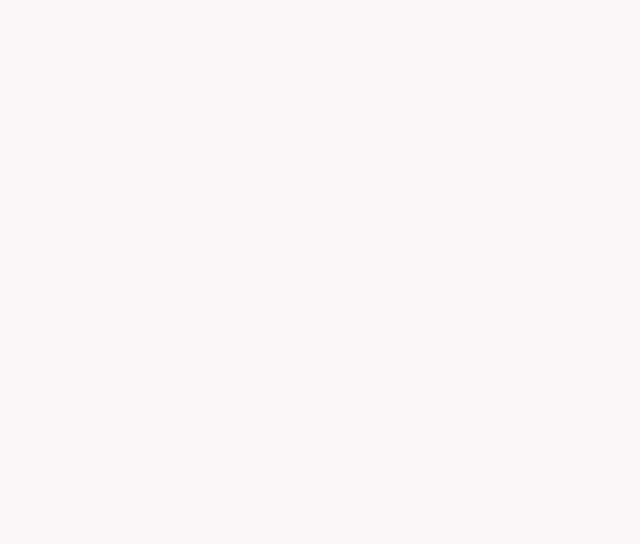
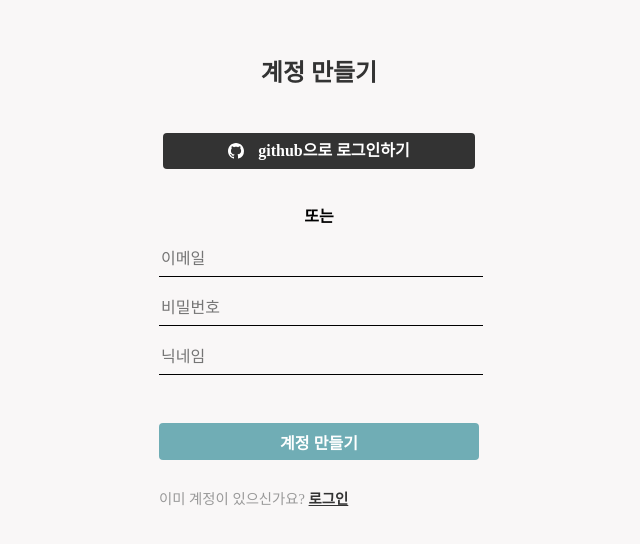
Before and after one commit to dltkr12311/donut-client-refactor, a React (Create React App) app: page /signup in a window 1280 px wide. Shown: the part 116-660 px from the top of the page, without its empty margins (321-961 px from the left). Built offline with nearby package versions, Linux system fonts and the light colour scheme.

Commit message:
modify intro

```diff
--- /dev/null
+++ b/src/Components/Auth/AuthForm.js
@@ -0,0 +1,151 @@
+import React from "react";
+import styled from "styled-components";
+import { Link } from 'react-router-dom';
+import Button from '../Common/Button';
+import { GoMarkGithub } from "react-icons/go";
+import ResponsiveWrapper from "../Common/ResponsiveWrapper";
+
+
+const Wrppaer = styled.div`
+  h3 {
+    margin: 0;
+    color: #333;
+    font-weight:bold;
+    font-size:1.5rem;
+    margin-bottom: 3rem;
+  }
+  display:flex;
+  flex-direction:column;
+  justify-content:center;
+  align-items:center;
+  p {
+    margin: 10% 0 2% 0;
+  }
+  form {
+    width:80%;
+  }
+  .sns-login {
+    display:flex;
+    flex-direction:column;
+    align-items:center;
+    width:100%;
+  }
+  .no-login {
+    margin: 0 auto;
+    width:80%;
+    color:#999
+  }
+  .footer {
+    margin: 0 auto;
+    width:80%;
+    font-weight:bold;
+  }
+`;
+const StyledButton = styled.div`
+  display:flex;
+  justify-content:center;
+  align-items: center;
+  width:70%;
+  height:3.5vh;
+  border: none;
+  border-radius: 4px;
+  font-size:1rem;
+  font-weight:bold;
+  padding: 0.25rem 1rem;
+  color:white;
+  outline:none;
+  cursor: pointer;
+  background:#333;
+  &:hover {
+  background:#111;
+  }
+  .git-icon {
+    margin-right:5%
+  }
+`;
+
+const StyledInput = styled.input`
+ display:flex;
+ justify-content:center;
+ align-items: center;
+ width:100%;
+  margin: 5% 0;
+  background: #f9f7f7;
+  font-size: 1rem;
+  border: none;
+  border-bottom: 1px solid #000;
+  padding-bottom: 0.5rem;
+  outline:none;
+
+
+  &:focus {
+    color:#333;
+    border-bottom:1px solid  blue;
+  }
+  & + & {
+      margin-top: 1.3rem;
+  }
+`;
+
+const Footer = styled.div`
+  width:100%;
+  display:flex;
+  justify-content:flex-start;
+  margin-top: 2rem;
+  text-align:left;
+  font-size:0.9rem;
+  a {
+
+    color:#333;
+    text-decoration:underline;
+  }
+  &hover {
+    color:blue
+  }
+  .p {
+    margin-right:2%
+  }
+`;
+const ButtonWithMarginTop = styled(Button)`
+  margin-top:2rem;
+`;
+const textMap = {
+  login: '로그인',
+  register: '계정 만들기'
+};
+
+const AuthForm = ({ type }) => {
+  const text = textMap[type];
+  return (
+    <ResponsiveWrapper>
+      <Wrppaer >
+        <h3>{text}</h3>
+        <div className='sns-login'>
+          <StyledButton ><GoMarkGithub className='git-icon' />github으로 로그인하기</StyledButton>
+          <p style={{ fontWeight: 'bold' }}>또는</p>
+        </div>
+        <form >
+          <StyledInput autoComplete='useremail' name='useremail' placeholder='이메일' ></StyledInput>
+          <StyledInput autoComplete='password' name='password' placeholder='비밀번호' type='password'></StyledInput>
+          {type === 'register' && (
+            <StyledInput autoComplete='useremail' name='useremail' placeholder='이메일' ></StyledInput>,
+            <StyledInput autoComplete='password' name='password' placeholder='비밀번호' type='password'></StyledInput>,
+            <StyledInput autoComplete='password' name='password' placeholder='비밀번호확인' type='password'></StyledInput>,
+            <StyledInput autoComplete='address' name='address' placeholder='주소'></StyledInput>,
+            <StyledInput autoComplete='nickname' name='nickname' placeholder='닉네임'></StyledInput>
+          )}
+          <ButtonWithMarginTop cyan FullWidth>
+            {text}
+          </ButtonWithMarginTop>
+        </form>
+        <Footer>
+          {type === 'login' ?
+            (<p className='no-login'>아직 계정이 없으신가요? <Link to='/signup' className='footer' >회원가입</Link></p>)
+            : (<p className='no-login'>이미 계정이 있으신가요?  <Link to='/signin' className='footer'>로그인</Link></p>)}
+        </Footer>
+      </Wrppaer >
+    </ ResponsiveWrapper>
+  );
+};
+
+export default AuthForm;
--- /dev/null
+++ b/src/Components/Auth/AuthTemplate.js
@@ -0,0 +1,50 @@
+import React from "react";
+import styled from "styled-components";
+import ResponsiveWrapper from "../Common/ResponsiveWrapper";
+
+const Wrapper = styled.div`
+  @media screen and (max-width: 950px) {
+    max-width: 760px;
+    background-color: blue;
+    width:100vw;
+    height:100vh
+  }
+
+`;
+
+
+const AutoTemplateBlock = styled.div`
+  position:absolute;
+  left:0;
+  top:0;
+  bottom:0;
+  right:0;
+  display:flex;
+  flex-direction: column;
+  justify-content: center;
+  align-items: center;
+
+`;
+
+/* 흰색박스 */
+const WhiteBox = styled.div`
+  padding: 2rem;
+  width: 35%;
+`;
+
+
+const AuthTemplate = ({ children }) => {
+    return (
+        <ResponsiveWrapper>
+            <Wrapper>
+                <AutoTemplateBlock>
+                    <WhiteBox>
+                        {children}
+                    </WhiteBox>
+                </AutoTemplateBlock>
+            </Wrapper>
+        </ResponsiveWrapper>
+    );
+};
+
+export default AuthTemplate;
--- /dev/null
+++ b/src/Components/Common/Button.js
@@ -0,0 +1,40 @@
+import React from "react";
+import styled, { css } from "styled-components";
+
+const StyleButtom = styled.button`
+  border: none;
+  width:100%;
+  height:4.7vh;
+  border-radius: 4px;
+  font-size:1rem;
+  font-weight:bold;
+  padding: 0.25rem 1rem;
+  color:white;
+  outline:none;
+  cursor: pointer;
+  background:#70adb5;
+  &:hover {
+      background:purple;
+  }
+  ${props =>
+    props.fullWidth &&
+    css`
+      padding-top: 0.75rem;
+      padding-bottom: 0.75rem;
+      width:100%;
+      font-size: 1.125rem;
+    `}
+    ${props =>
+    props.cyan &&
+    css`
+        background: #70adb5;
+        &:hover {
+            background: #709fb0;
+        }
+      `
+  }
+`;
+
+const Button = props => <StyleButtom {...props} />;
+
+export default Button;
--- a/src/Components/Common/Router.js
+++ b/src/Components/Common/Router.js
@@ -3,6 +3,9 @@ import { BrowserRouter as Router, Route, Switch, Redirect } from "react-router-d
 import IntroPage from "../../Pages/IntroPage";
 import ActivityPage from "../../Pages/ActivityPage";
 import MyListPage from "../../Pages/MyListPage";
+import LocatePage from "../../Pages/LocatePage";
+import LoginPage from "../../Pages/LoginPage";
+import RegisterPage from "../../Pages/RegisterPage";
 
 export default () => (
   <Router>
@@ -10,11 +13,11 @@ export default () => (
       <Switch>
         <Route path="/" exact component={ActivityPage} />
         <Route path="/intro" component={IntroPage} />
-        <Route path="/signin" />
-        <Route path="/signup" />
+        <Route path="/signin" component={LoginPage} />
+        <Route path="/signup" component={RegisterPage} />
         <Route path="/mylist" component={MyListPage} />
         <Route path="/mypage" />
-        <Route path="/locate" />
+        <Route path="/locate" component={LocatePage} />
         <Route path="/write" />
         <Redirect from="*" to="/" />
       </Switch>
--- /dev/null
+++ b/src/Components/Intro/Intro.js
@@ -0,0 +1,70 @@
+import React from "react";
+import styled from "styled-components";
+import ResponsiveWrapper from "../Common/ResponsiveWrapper";
+import { Link } from 'react-router-dom';
+
+const Wrapper = styled.div`
+  width: 70%;
+  height: 80vh;
+  margin: 0 auto;
+  margin-top:5%;
+  display:flex;
+  flex-direction:column;
+  align-items:center;
+
+  a {
+    display:block;
+    color: #fff
+  }
+`;
+
+const Button = styled.button`
+  width: 55%;
+  height:5vh;
+  margin-bottom: 3%;
+  margin-top:5%;
+  justify-content:flex-start;
+  background-color:#70adb5;
+  border:none;
+  color:#fff;
+  cursor: pointer;
+  outline:none;
+  font-size:1rem;
+  border-radius:5px;
+  font-weight:bold;
+  &:last-child{
+    margin-top:0;
+    margin-bottom: 7%;
+  }
+  &:active,
+  &:focus{
+    outline:none
+  }
+  &:hover {
+    background-color:#709fb0;
+  }
+`;
+
+
+const Img = styled.img`
+   width: 80%;
+  height: 50vh;
+`;
+
+const IntroForm = () => {
+  return (
+    <ResponsiveWrapper>
+      <Wrapper>
+        <Img src='https://i.imgur.com/UTaYQM1.png" title="Programming-amico.png' />
+        <Button >
+          <Link to='/signin'>로그인 또는 회원가입 하기</Link>
+        </Button>
+        <Button>
+          <Link to='/locate'>동네 설정하고 둘러보기</Link>
+        </Button>
+      </Wrapper>
+    </ResponsiveWrapper>
+  )
+
+}
+export default IntroForm;
--- /dev/null
+++ b/src/Components/Locate/Locate.js
@@ -0,0 +1,52 @@
+import React from 'react';
+import styled from 'styled-components';
+import ResponsiveWrapper from "../Common/ResponsiveWrapper";
+
+const Wrapper = styled.div`
+  padding:5%;
+  height:50vh;
+  display:flex;
+  flex-direction:column;
+  justify-content:center;
+  align-items:center;
+  position: relative;
+`;
+const StyledInput = styled.input`
+  font-size: 1.3rem;
+  border: none;
+  border-bottom: 1px solid #000;
+  padding-bottom: 0.5rem;
+  outline:none;
+  text-align:center;
+  width:40%;
+  background-color:#f9f7f7;
+  letter-spacing: 1px;
+
+`;
+const Button = styled.button`
+  width: 30%;
+  height:6vh;
+  margin-top:3%;
+  background-color:#70adb5;
+  border:none;
+  color:#fff;
+  cursor: pointer;
+  outline:none;
+  font-size:1.2rem;
+  font-weight: 600;
+  border-radius: 5px;
+`;
+
+const LocateForm = () => {
+  return (
+    <ResponsiveWrapper>
+      <Wrapper>
+        <StyledInput name='locate' placeholder='동명(읍, 면)으로 검색 (ex. 서초동)'>
+        </StyledInput>
+        <Button>현재 위치로 찾기</Button>
+      </Wrapper>
+    </ResponsiveWrapper>
+  )
+}
+
+export default LocateForm;
--- a/src/Pages/IntroPage.js
+++ b/src/Pages/IntroPage.js
@@ -1,7 +1,10 @@
 import React from "react";
+import IntroForm from '../Components/Intro/Intro';
 
 const IntroPage = () => {
-  return <div>인트로</div>;
+  return <>
+    <IntroForm />
+  </>
 };
 
 export default IntroPage;
--- /dev/null
+++ b/src/Pages/LocatePage.js
@@ -0,0 +1,8 @@
+import React from "react";
+import LocateForm from '../Components/Locate/Locate';
+
+const LocatePage = () => {
+    return <LocateForm />
+};
+
+export default LocatePage;
--- a/src/Pages/LoginPage.js
+++ b/src/Pages/LoginPage.js
@@ -0,0 +1,14 @@
+import React from 'react';
+import AuthForm from '../Components/Auth/AuthForm';
+import AuthTemplate from '../Components/Auth/AuthTemplate';
+
+const LoginPage = () => {
+    return (
+        <>
+            <AuthTemplate>
+                <AuthForm type='login' />
+            </AuthTemplate>
+        </>
+    );
+};
+export default LoginPage;
--- a/src/Pages/RegisterPage.js
+++ b/src/Pages/RegisterPage.js
@@ -0,0 +1,15 @@
+import React from "react";
+import AuthForm from '../Components/Auth/AuthForm';
+import AuthTemplate from '../Components/Auth/AuthTemplate';
+
+const RegisterPage = () => {
+    return (
+        <>
+            <AuthTemplate>
+                <AuthForm type='register' />
+            </AuthTemplate>
+        </>
+    );
+};
+
+export default RegisterPage;
```
